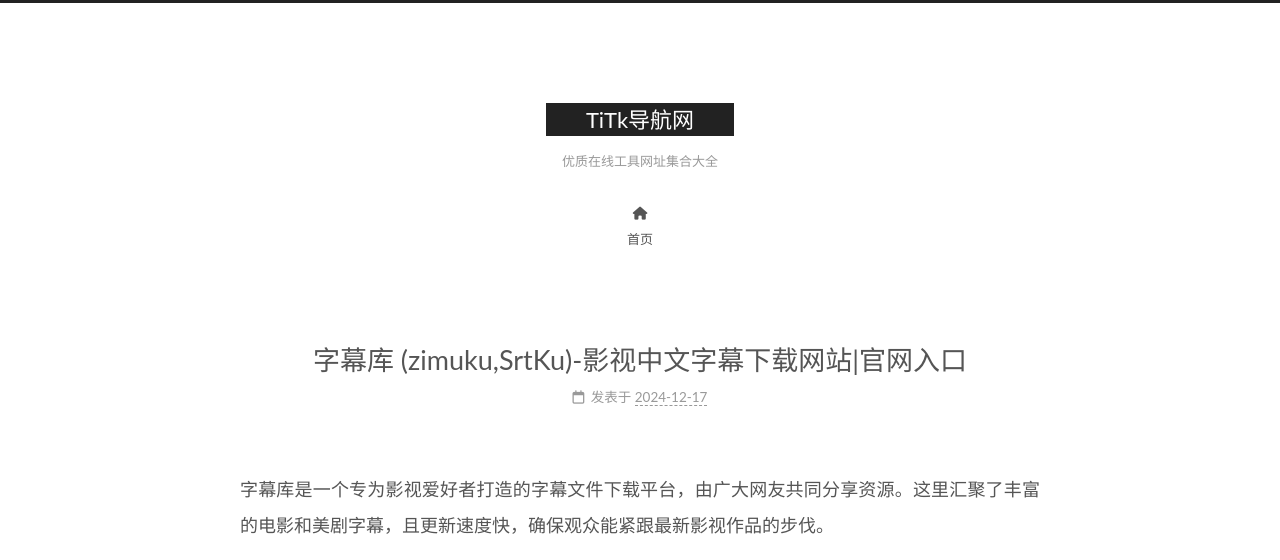
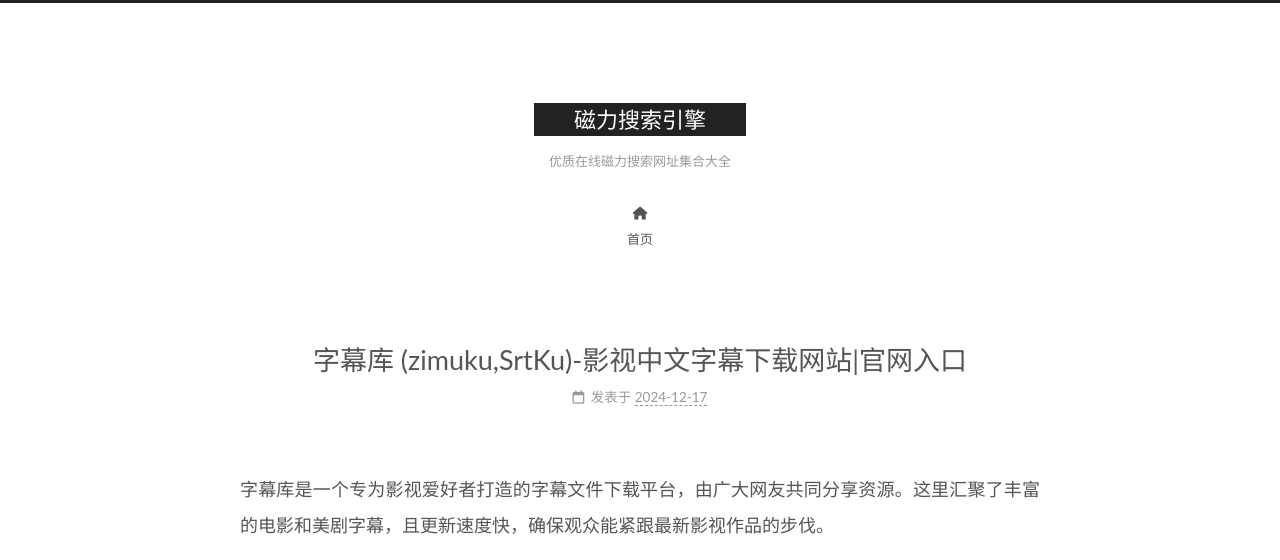
Before and after one commit to cilisousuo/cilisousuo.github.io, a plain HTML site: page p/zimuku-srtku.html in a window 1280 px wide. Shown: the top 560 px of the page. Drawn offline with nearby package versions, Linux system fonts and the light colour scheme.

Commit message:
Update zimuku-srtku.html

```diff
--- a/p/zimuku-srtku.html
+++ b/p/zimuku-srtku.html
@@ -105,10 +105,10 @@
                 <div class="site-meta">
                     <a href="/" class="brand" rel="start">
                         <i class="logo-line"></i>
-                        <p class="site-title">TiTk导航网</p>
+                        <p class="site-title">磁力搜索引擎</p>
                         <i class="logo-line"></i>
                     </a>
-                    <p class="site-subtitle" itemprop="description" style="opacity: 1; top: 0;">优质在线工具网址集合大全</p>
+                    <p class="site-subtitle" itemprop="description" style="opacity: 1; top: 0;">优质在线磁力搜索网址集合大全</p>
                 </div>
             </div>
 
```
